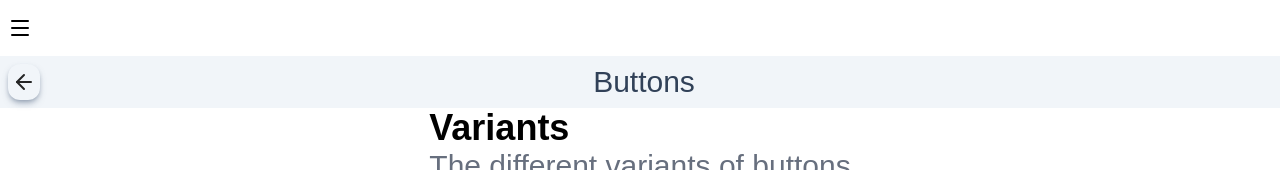
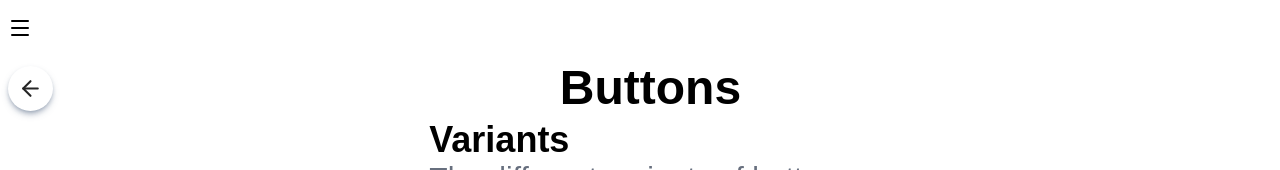
Before and after one commit to CesarArt/next-component-library, a Next.js app: page /showcase/buttons in a window 1280 px wide. Shown: the top 170 px of the page. Built offline with nearby package versions, Linux system fonts and the light colour scheme; no server answers.

Commit message:
💄 Adjust head Bar styles

```diff
--- a/src/components/head-bar.tsx
+++ b/src/components/head-bar.tsx
@@ -12,9 +12,9 @@ export const HeadBar = ({ title }: HeadBarProps) => {
        router.back()
     }
     return (
-        <div className="flex gap-2 w-full bg-slate-100 p-2">
-            <Button variant="secondary" iconName="ArrowLeft" className="p-1! bg-transparent! rounded-full ring-0" onClick={back}></Button>
-            <h4 className="text-3xl text-slate-700 text-center w-full pe-8">{title}</h4>
+        <div className="flex gap-2 w-full p-2 items-center">
+            <Button variant="secondary" iconName="ArrowLeft" iconSize={25} className="p-2.5! rounded-full! ring-0 w-fit!" onClick={back}></Button>
+            <h4 className="title-text text-center w-full pe-8">{title}</h4>
         </div>
     )
 }
```
